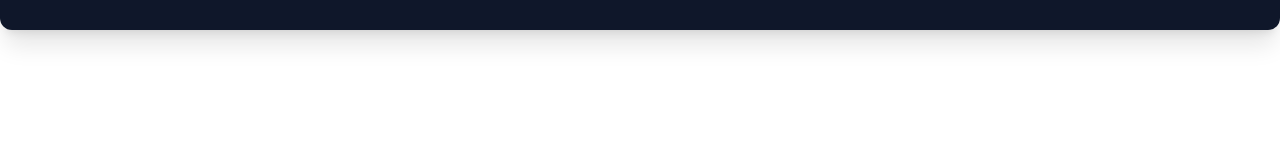
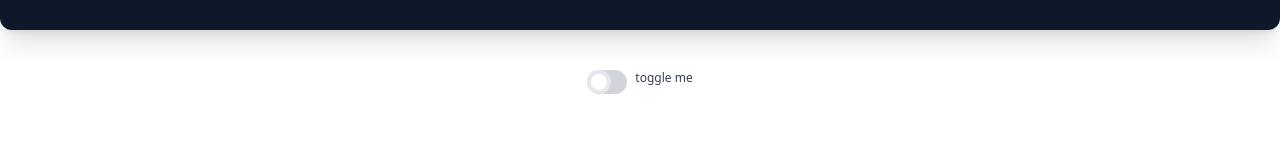
Before and after one commit to nsagias/react-tailwindcss-starter, a React (Create React App) app: page / in a window 1280 px wide. Shown: the part 126-286 px from the top of the page. Built offline with nearby package versions, Linux system fonts and the light colour scheme.

Commit message:
add types to toggleswitch

```diff
--- a/src/components/darkMode/DarkMode.tsx
+++ b/src/components/darkMode/DarkMode.tsx
@@ -1,10 +1,15 @@
+import ToggleSwitch from "./ToggleSwitch";
+
 export default function DarkMode() {
   return (
-    <div>
+    <>
       <div className="container mx-auto mt-10 bg-white dark:bg-slate-900 rounded-xl px-6 py-8 shadow-xl">
         <h3 className="flex justify-center text-lg font-bold text-slate-900 dark:text-white">Here</h3>
         <p className="text-slate-500 dark:text-slate-400 font-medium tracking-tight">Lorem ipsum dolor sit amet consectetur adipisicing elit. Quas quidem quos aspernatur nulla? Voluptate magni quo perferendis sint esse incidunt.</p>
       </div>
-    </div>
+      <div className="flex justify-center mt-10">
+        <ToggleSwitch buttonText={"toggle me"} />
+      </div>
+    </>
   );
 }
--- a/src/components/darkMode/ToggleSwitch.tsx
+++ b/src/components/darkMode/ToggleSwitch.tsx
@@ -1,4 +1,6 @@
-export default function ToggleSwitch() {
+type ButtonText = { buttonText: string };
+
+export default function ToggleSwitch(props: ButtonText)  {
   // base code from
   // https://tailwindcomponents.com/component/toggle-switch
   return (
@@ -7,7 +9,7 @@ export default function ToggleSwitch() {
         <input type="checkbox" name="toggle" id="toggle" className="toggle-checkbox absolute block w-6 h-6 rounded-full bg-white border-4 appearance-none cursor-pointer"/>
         <label htmlFor="toggle" className="toggle-label block overflow-hidden h-6 rounded-full bg-gray-300 cursor-pointer"></label>
       </div>
-      <label htmlFor="toggle" className="text-xs text-gray-700">Toggle me.</label>
+      <label htmlFor="toggle" className="text-xs text-gray-700">{props.buttonText}</label>
     </>
   );
 }
```
